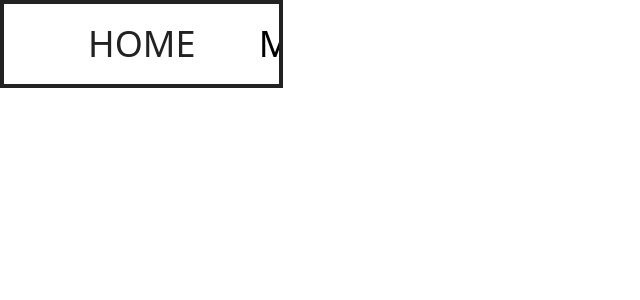
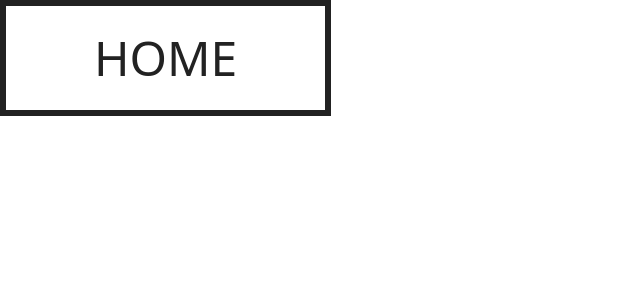
Before and after one commit to gh0st-del/UNDERFLOW, a React (Vite) app: page /home in a window 1280 px wide. Shown: the top 300 px of the page, without its empty margins (0-640 px from the left). Built offline with nearby package versions, Linux system fonts and the light colour scheme.

Commit message:
Implement size prop for NavLink button sizing, limited control for now

```diff
--- a/src/App.jsx
+++ b/src/App.jsx
@@ -8,7 +8,7 @@ function App() {
         <Route path="home"></Route>
       </Routes>
 
-      <NavLink to={"home"} label={"HOME"}></NavLink>
+      <NavLink to={"home"} label={"HOME"} size={2}></NavLink>
     </BrowserRouter>
   );
 }
--- a/src/components/NavLink.jsx
+++ b/src/components/NavLink.jsx
@@ -1,7 +1,7 @@
 import { useState } from "react";
 import { Link } from "react-router-dom";
 
-function NavLink({path, label = "link"})
+function NavLink({path, label = "link", size = 1})
 {
     const [isClicked, SetIsClicked] = useState(false);
 
@@ -10,10 +10,28 @@ function NavLink({path, label = "link"})
     const part2 = label.slice(mid).toUpperCase();
 
     return (
-        <Link to={path} className={`w-fit pl-21 pr-21 pt-5 pb-5 flex justify-center border-4 border-graphite-800 overflow-hidden relative group after:content-[''] after:absolute after:top-0 after:-z-10 after:w-[78%] after:h-full after:bg-amber-500 ${isClicked ? "after:left-0" : "after:-left-100"} after:transition-all after:ease-in-out after:duration-300`} onClick={() => SetIsClicked(!isClicked)}>
-            <span className={`relative ${isClicked ? "-left-6" : "left-0"} text-4xl text-graphite-800 transition-all before:content-[''] before:bg-graphite-800 before:absolute before:-bottom-0.5 before:w-0 group-hover:before:w-full before:h-[2px] before:transition-all before:ease-in-out before:duration-300`}>{label}</span>
-            <span className={`absolute -translate-y-1/2 [writing-mode:sideways-lr] top-1/2 ${isClicked ? "right-6" : "-right-8"} text-4xl transition-all ease-in-out duration-300`}>{part1}</span>
-            <span className={`absolute -translate-y-1/2 [writing-mode:sideways-lr] top-1/2 ${isClicked ? "right-0" : "-right-8"} text-4xl transition-all ease-in-out delay-150 duration-300 bg-white leading-7`}>{part2}</span>
+        <Link to={path} className={`w-fit pl-11 pr-11 pt-2 pb-2 flex justify-center border-graphite-800 overflow-hidden relative group after:content-[''] after:absolute after:top-0 after:-z-10 after:w-[78%] after:h-full after:bg-amber-500 ${isClicked ? "after:left-0" : "after:-left-100"} after:transition-all after:ease-in-out after:duration-300`} onClick={() => SetIsClicked(!isClicked)}
+        style={{
+            padding: `calc(0.5rem * ${size}) calc(2.75rem * ${size})`,
+            borderWidth: `calc(3px * ${size})`,
+        }}>
+            <span className={`relative text-graphite-800 transition-all before:content-[''] before:bg-graphite-800 before:absolute before:bottom-1 before:w-0 group-hover:before:w-full before:h-[var(--before-height)] before:transition-all before:ease-in-out before:duration-300`}
+            style={{
+                fontSize: `calc(1.5rem * ${size})`,
+                "--before-height": `calc(2px * ${size})`,
+                left: `${isClicked ? `calc(1.0rem * ${-size})` : "0"}`
+            }}>{label}</span>
+            <span className={`absolute -translate-y-1/2 [writing-mode:sideways-lr] top-1/2 ${isClicked ? "right-3" : "-right-8"} transition-all ease-in-out duration-300`}
+            style={{
+                fontSize: `calc(1.5rem * ${size * 0.7})`,
+                right: `${isClicked ? `calc(0.75rem * ${size})` : `calc(2rem * ${-size})`}`
+            }}>{part1}</span>
+            <span className={`absolute -translate-y-1/2 [writing-mode:sideways-lr] top-1/2 ${isClicked ? "right-0" : "-right-8"} transition-all ease-in-out delay-150 duration-300 bg-white leading-4`}
+            style={{
+                fontSize: `calc(1.5rem * ${size * 0.7})`,
+                right: `${isClicked ? "0" : `calc(2rem * ${-size})`}`,
+                lineHeight: `calc(1rem * ${size})`
+            }}>{part2}</span>
         </Link>
     );
 }
```
